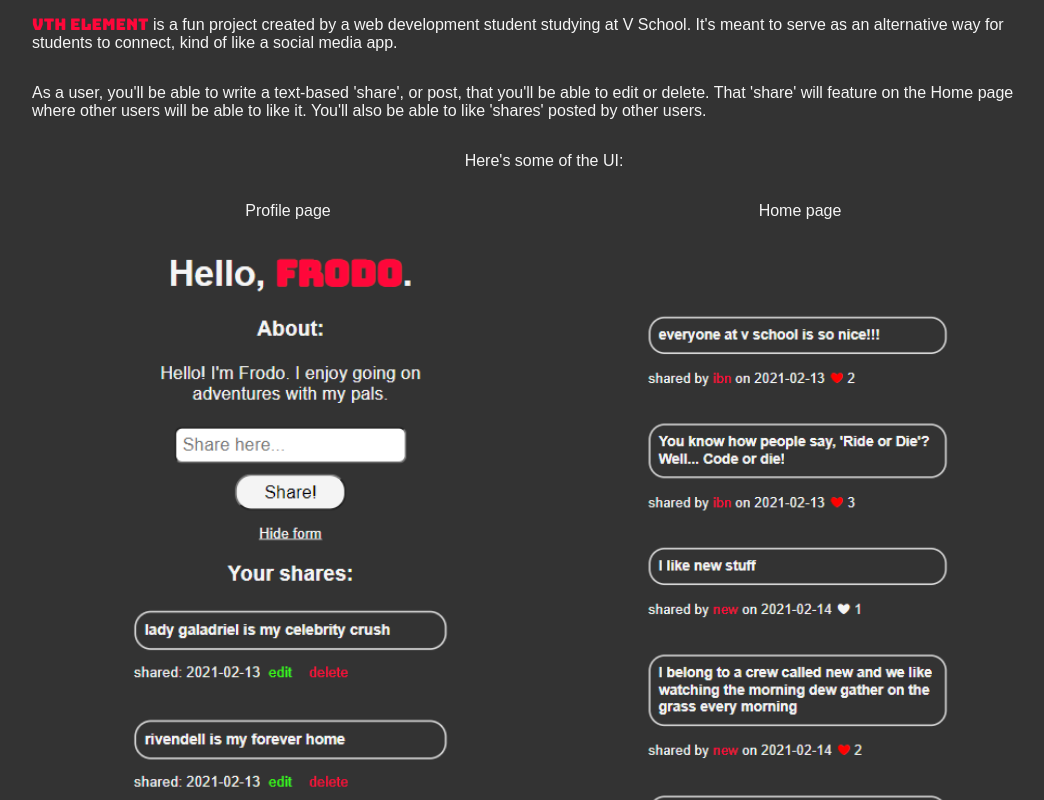
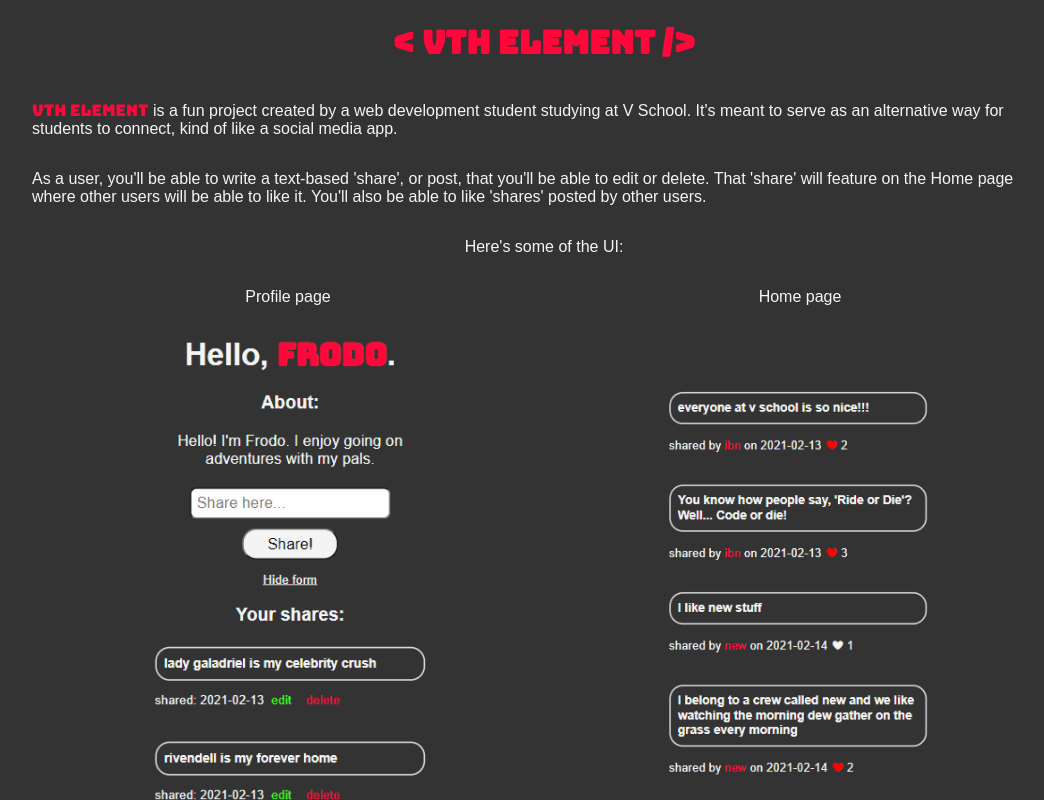
Before and after one commit to isaabutaa/vth-element, a React (Create React App) app in the folder client/: page /vthelement in a window 1280 px wide. Shown: the top 800 px of the page, without its empty margins (96-1140 px from the left). Built offline with nearby package versions, Linux system fonts and the light colour scheme.

Commit message:
added some more minor styling

```diff
--- a/client/src/components/AppDescription.js
+++ b/client/src/components/AppDescription.js
@@ -6,6 +6,7 @@ import '../stylesheets/AppDescription.css'
 export default function AppDescription() {
     return (
         <div className="description-container">
+            <h1 className="title-1">{'< '}Vth Element{' />'}</h1>
             <p className="description"><span className="vth-element">Vth Element</span> is a fun project created by a web development student studying at V School. It's meant to serve as an alternative way for students to connect, kind of like a social media app.</p>
             <p className="description">As a user, you'll be able to write a text-based 'share', or post, that you'll be able to edit or delete. That 'share' will feature on the Home page where other users will be able to like it. You'll also be able to like 'shares' posted by other users.</p>
             <p className="ui">Here's some of the UI:</p>
--- a/client/src/components/Header.js
+++ b/client/src/components/Header.js
@@ -3,7 +3,8 @@ import '../stylesheets/Header.css'
 export default function Header() {
     return (
         <div className="header-container">
-            <h1 className="title">{'< '}Vth Element{' />'}</h1>
+            <h1 className="title title1">{'< '}Vth Element{' />'}</h1>
+            {/* <h1 className="title title2">{'< '}Vth Element{' />'}</h1> */}
         </div>
     )
 }
--- a/client/src/components/auth/Auth.js
+++ b/client/src/components/auth/Auth.js
@@ -30,6 +30,7 @@ export default function Auth() {
     const memberOrNot = loginOrSignup === "Login" ? "Not a member? Sign Up" : "Already a member? Login"
     return (
         <div>
+            <h1 className="title-1">{'< '}Vth Element{' />'}</h1>
             <LoginForm
                 handleChange={handleChange}
                 handleSubmit={handleSubmit}
--- a/client/src/stylesheets/AppDescription.css
+++ b/client/src/stylesheets/AppDescription.css
@@ -48,3 +48,9 @@ img {
         width: 75%;
     }
 }
+
+@media only screen and (min-width: 1024px) {
+    img {
+        width: 65%
+    }
+}
--- a/client/src/stylesheets/Auth.css
+++ b/client/src/stylesheets/Auth.css
@@ -1,4 +1,8 @@
-/* Mobile styling */
+.title-1 {
+    text-align: center;
+    font-family: 'Bungee';
+    color: #ff073a;
+}
 
 .sub-form-txt {
     text-align: center;
--- a/client/src/stylesheets/PublicSharesList.css
+++ b/client/src/stylesheets/PublicSharesList.css
@@ -2,3 +2,9 @@
     width: 75%;
     margin: 15px auto;
 }
+
+@media only screen and (min-width: 768px) {
+    .public-shares {
+        margin-top: 135px;
+    }
+}
```
Also changed, not shown: client/src/stylesheets/index.css (+0 -159 lines).
